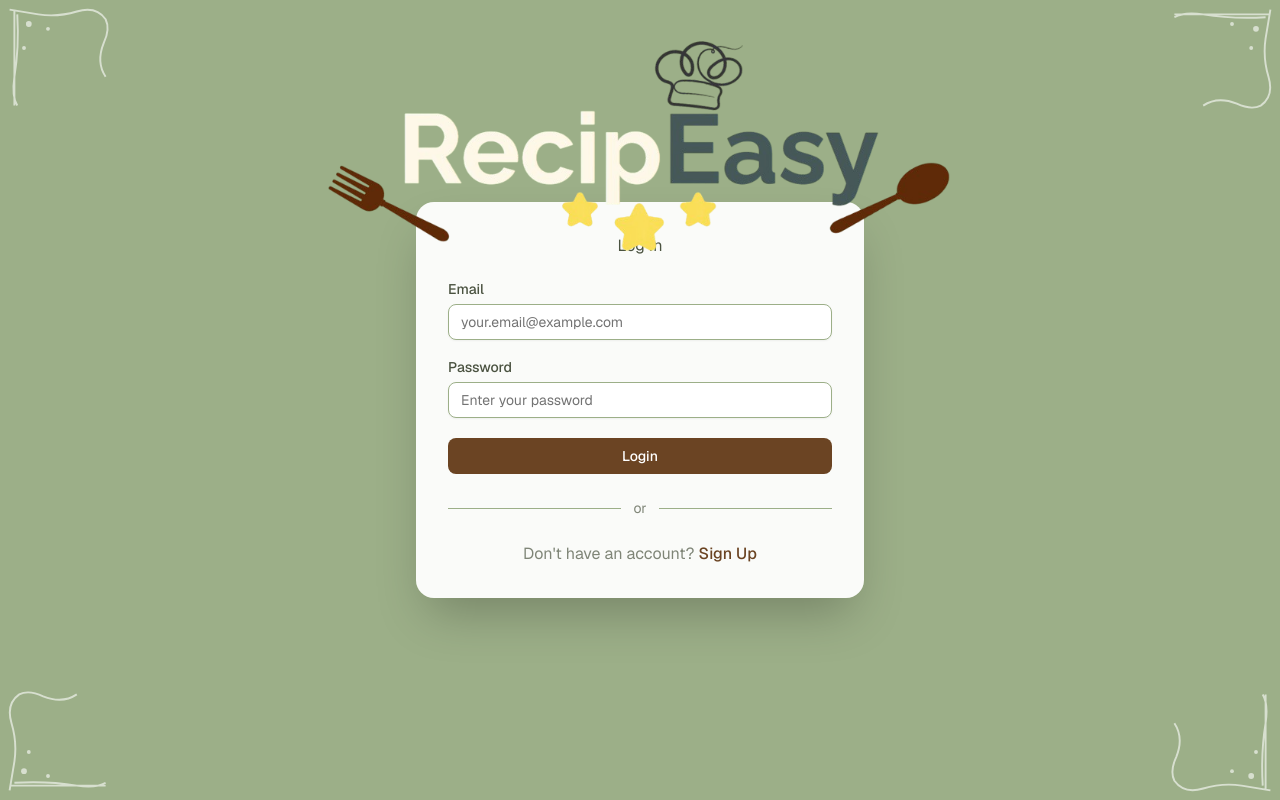
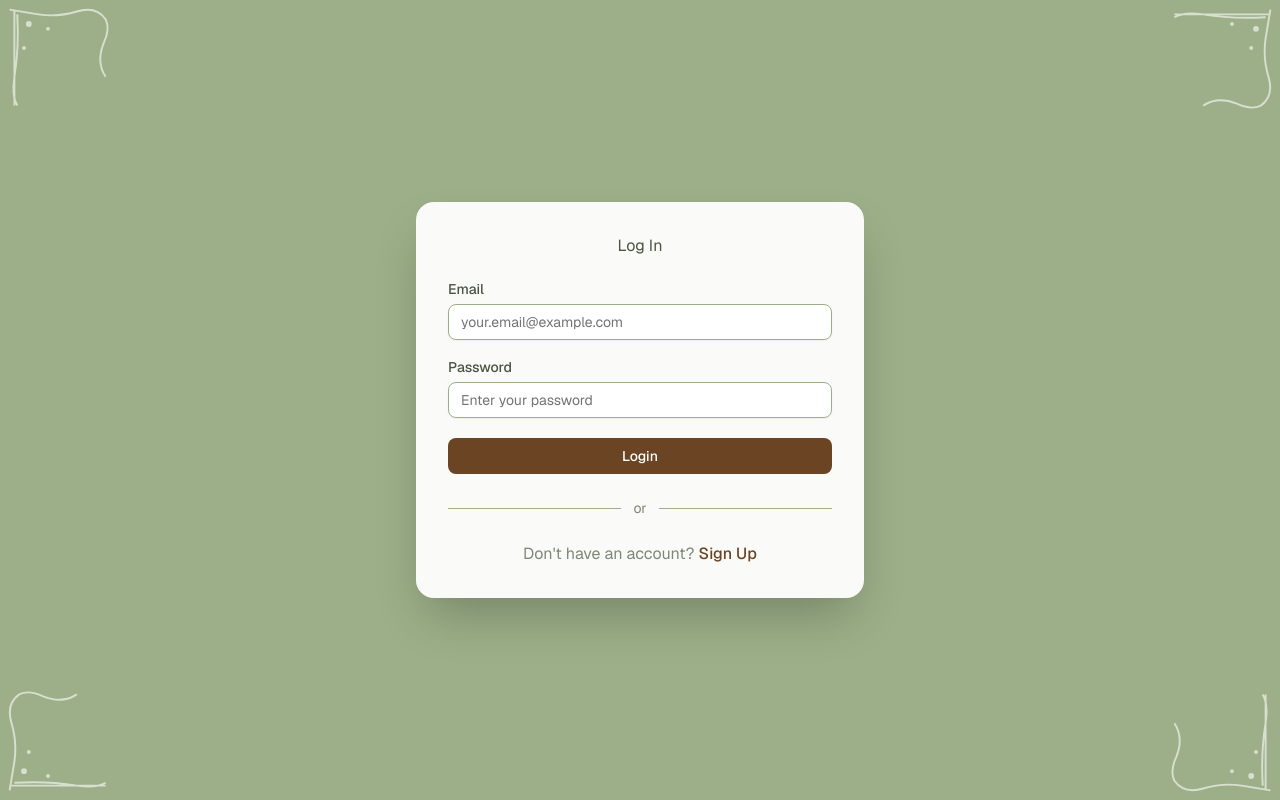
Before and after one commit to Haroldmin1028/ENSF400-CourseProject, a Next.js app in the folder recipeasy/: page /login in a window 1280 px wide. Built offline with nearby package versions, Linux system fonts and the light colour scheme.

Commit message:
logo removed from login/signup
because the css wasn't looking good

```diff
--- a/recipeasy/src/components/LoginForm.tsx
+++ b/recipeasy/src/components/LoginForm.tsx
@@ -103,17 +103,6 @@ export default function LoginForm() {
         </svg>
       </div>
 
-      {/* Logo/Brand Section */}
-      <div className="absolute top-8 left-1/2 -translate-x-1/2 z-20">
-        <Image
-            src="/recipeasylogo.png"
-            alt="RecipEasy Logo"
-            width={200}
-            height={200}
-            className="w-full h-auto mx-auto"
-            priority
-        />
-      </div>
 
       {/* Main Card */}
       <div className="w-full max-w-md bg-white/95 backdrop-blur-sm rounded-2xl shadow-2xl p-8 relative z-10">
--- a/recipeasy/src/components/SignupForm.tsx
+++ b/recipeasy/src/components/SignupForm.tsx
@@ -136,17 +136,6 @@ export default function SignupForm() {
         </svg>
       </div>
 
-      {/* Logo/Brand Section */}
-      <div className="absolute top-8 left-1/2 -translate-x-1/2 z-20">
-        <Image
-            src="/recipeasylogo.png"
-            alt="RecipEasy Logo"
-            width={200}
-            height={200}
-            className="w-full h-auto mx-auto"
-            priority
-        />
-      </div>
 
       {/* Main Card */}
       <div className="w-full max-w-md bg-white/95 backdrop-blur-sm rounded-2xl shadow-2xl p-8 relative z-10">
```
